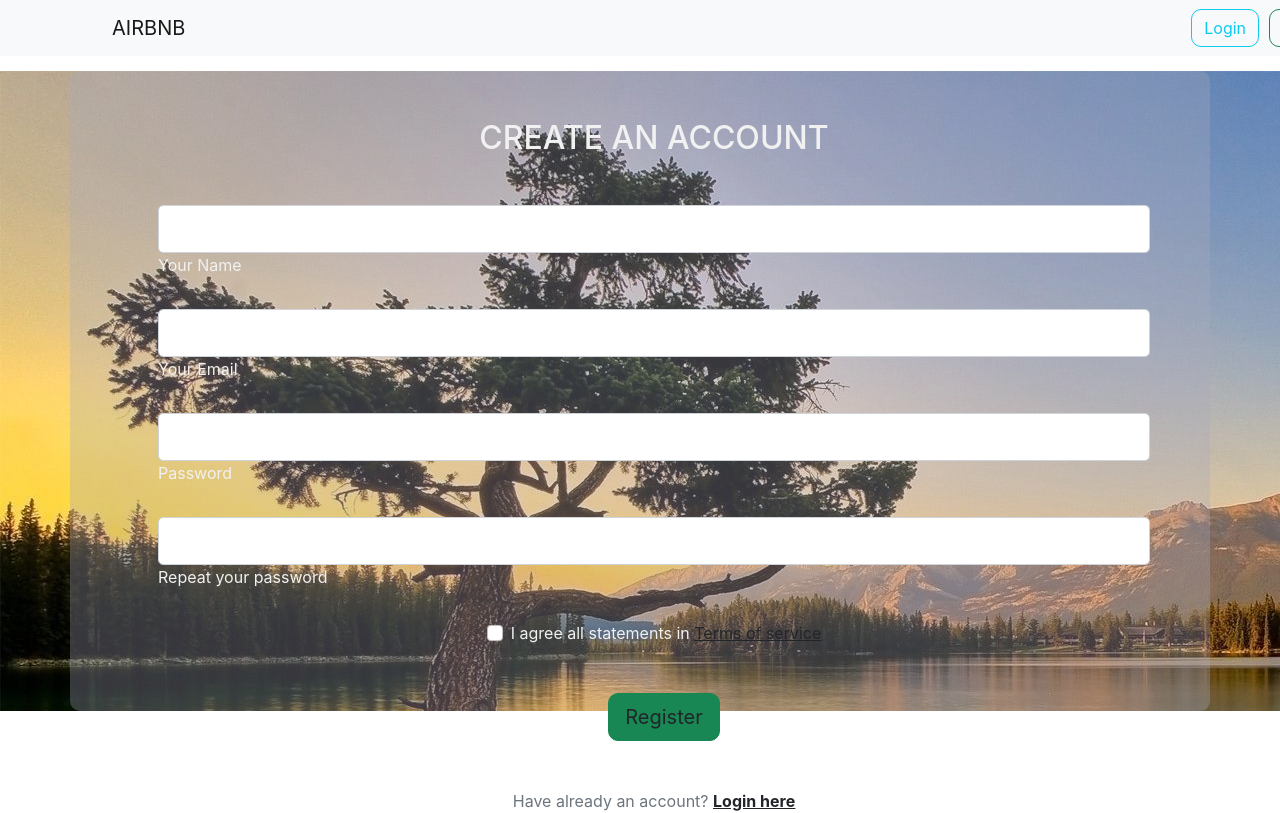
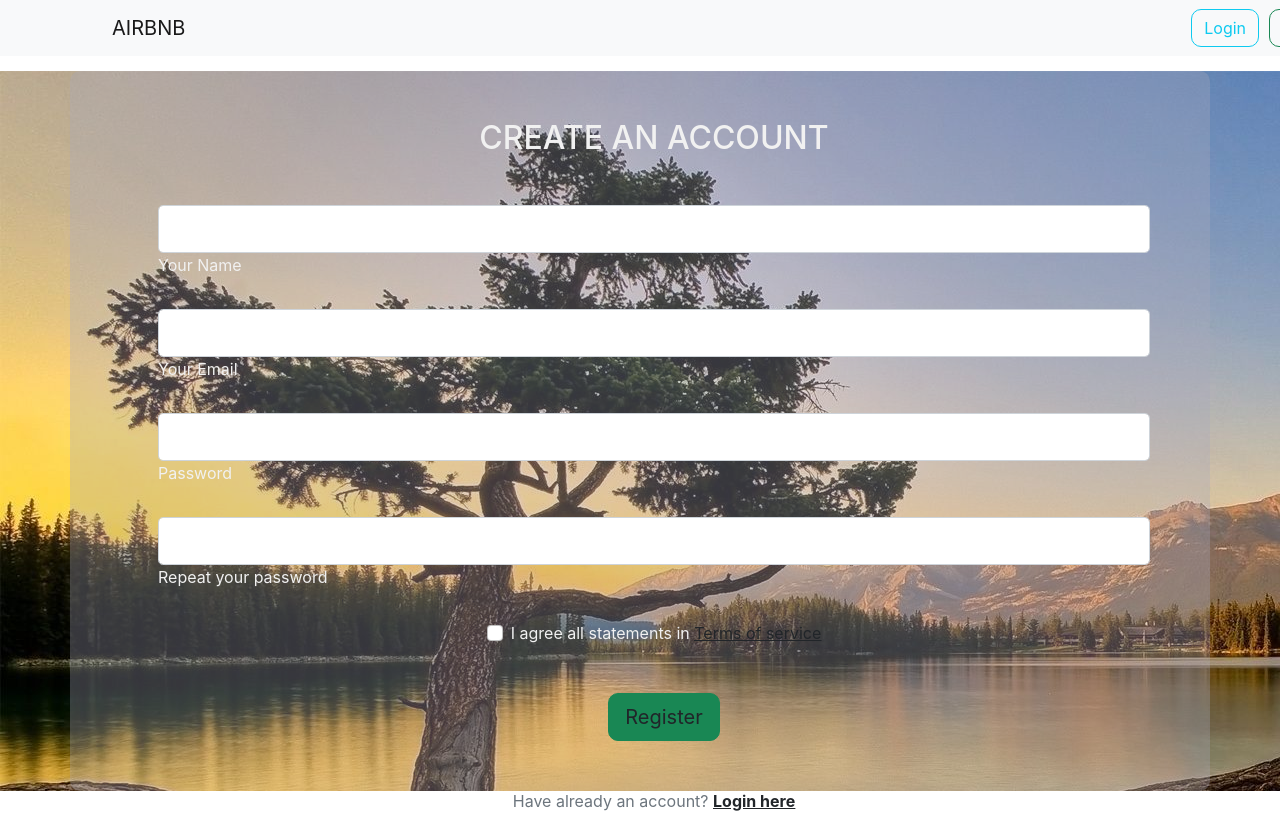
Before and after one commit to Dev-Rahul-Kumar/Airbnb2, a React (Create React App) app: page /Register in a window 1280 px wide. Shown: the top 813 px of the page. Built offline with nearby package versions, Linux system fonts and the light colour scheme.

Commit message:
align changes

```diff
--- a/src/App.js
+++ b/src/App.js
@@ -31,6 +31,8 @@ function App() {
             <Route exact path="/Requirement">
               <Requirement/>
             </Route>
+
+
           </Switch>
         </div>
 
--- a/src/component/Register.js
+++ b/src/component/Register.js
@@ -5,7 +5,7 @@ export default function Register() {
   return (
     <>
       <div className="mainpage">
-        {/* <div className="container"> */}
+
           <div className="container container2">
             <div className="card-body p-5">
               <h2 className="text-uppercase text-center mb-5">
@@ -83,7 +83,7 @@ export default function Register() {
               </form>
             </div>
           </div>
-        {/* </div> */}
+
       </div>
     </>
   );
--- a/src/component/Register2.css
+++ b/src/component/Register2.css
@@ -1,5 +1,6 @@
 .mainpage{
-    background-image: url(/src/component/img/nature-background-30.jpg),linear-gradient(#f0eaee5d, #aaa5a5);
+    background-image: url(/src/component/img/nature-background-30.jpg);
+
 
 }
 .container2{
--- a/src/component/Requirement.css
+++ b/src/component/Requirement.css
@@ -1,5 +1,5 @@
-.container{
-    height: 80vh;
+.container2{
+    height: 90vh;
 }
 .container .page{
     display: flex;
--- a/src/component/Requirement.js
+++ b/src/component/Requirement.js
@@ -4,7 +4,7 @@ import './Requirement.css'
 export default function Requirement() {
   return (
     <>
-      <div className="container">
+      <div className="container container2">
         <div className="page">
           <div className="first">
             <h3>What kind of space will guests have?</h3>
```
